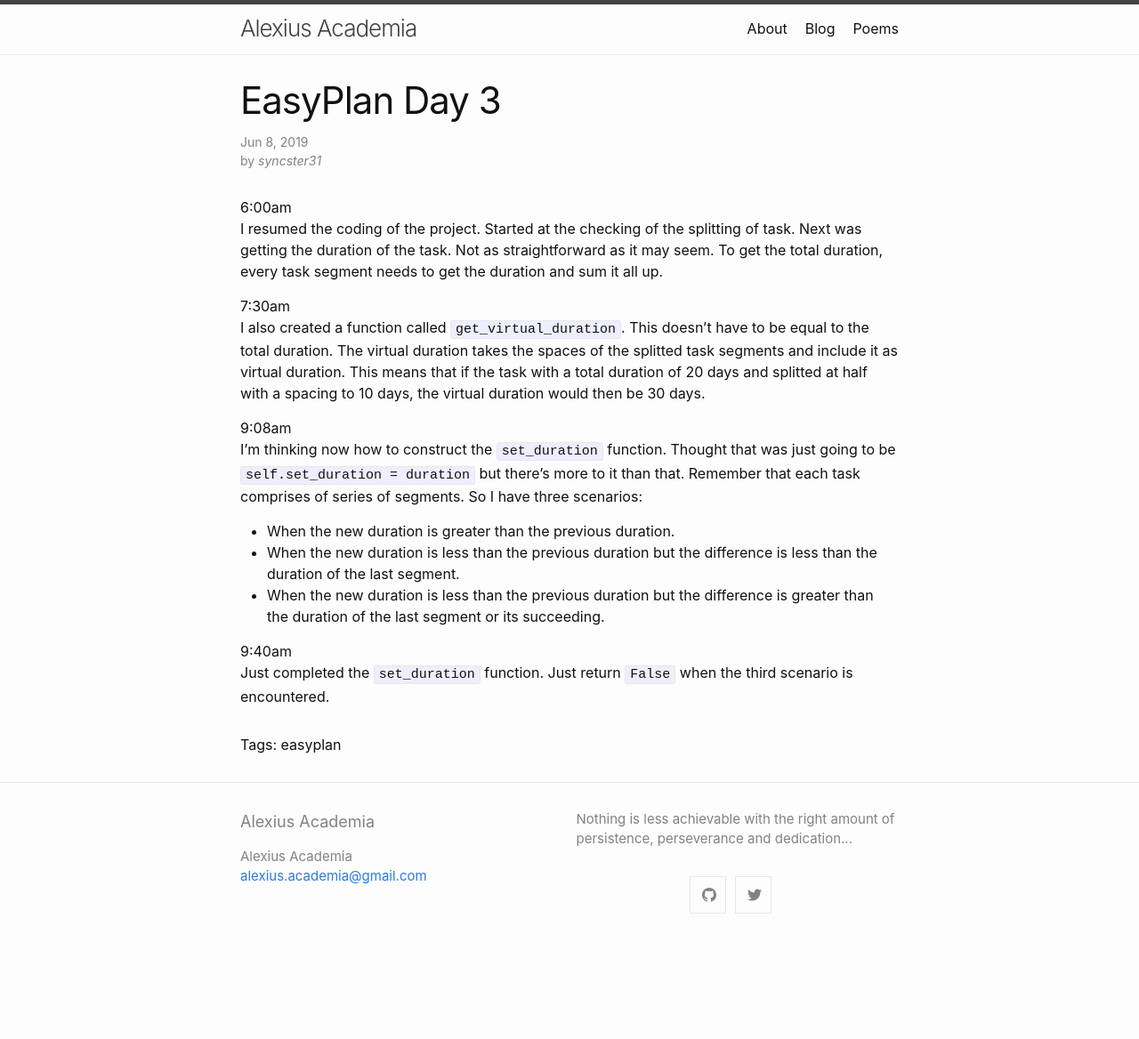
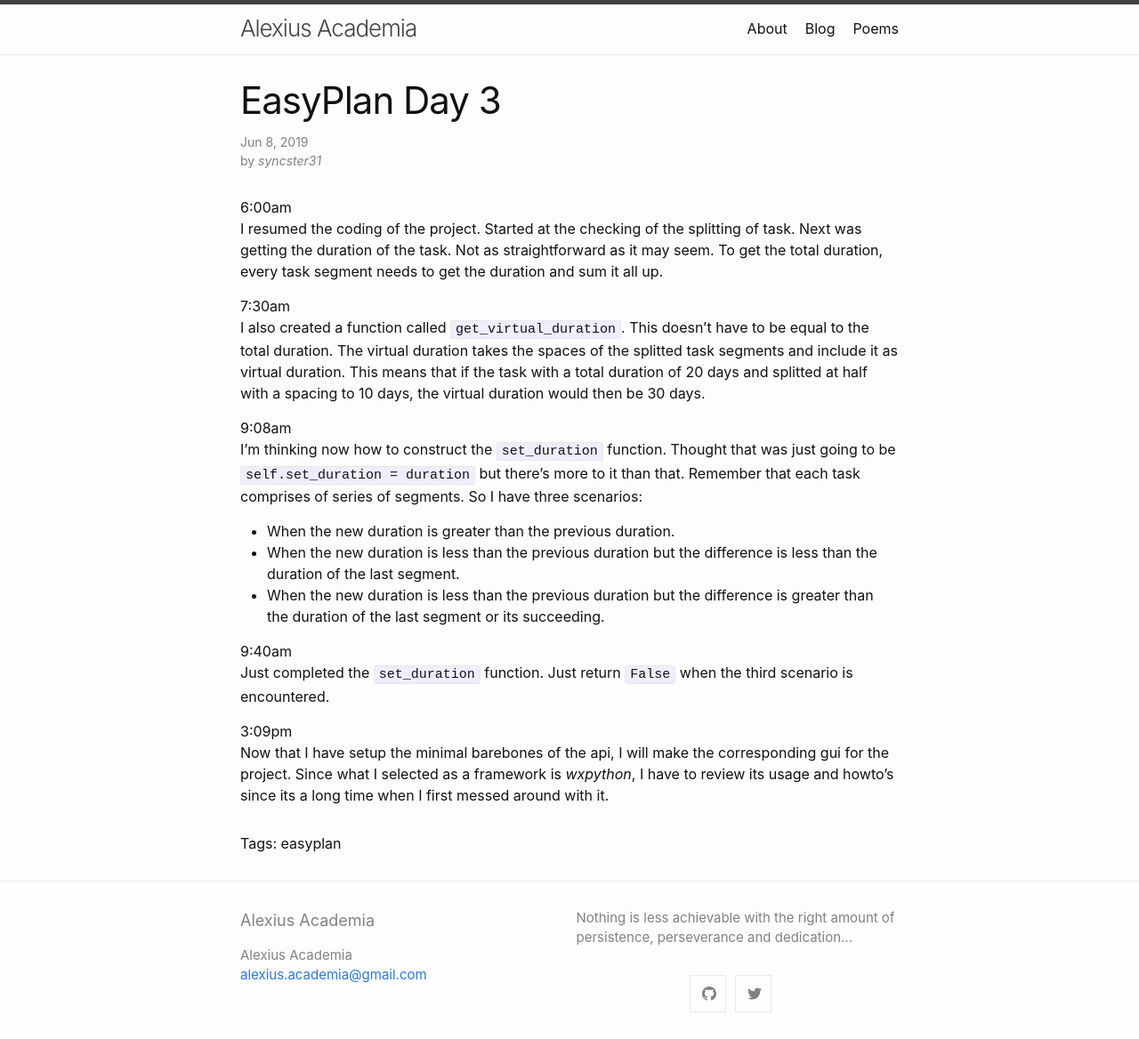
Before and after one commit to alexiusacademia/alexiusacademia.github.io, a Jekyll site: the page built from _posts/2019-06-08-easyplan-day3.md, in a window 1280 px wide. Shown: the whole page at 89% size. Built offline with Jekyll 4.4.1, drawn with Linux system fonts in a browser that asks for light colours; comment, search, counter and statistics services are not loaded; before the commit the page ends 1057 px from its top, so only the background shows below that.

Commit message:
Updated.

````diff
--- a/_posts/2019-06-08-easyplan-day3.md
+++ b/_posts/2019-06-08-easyplan-day3.md
@@ -20,3 +20,6 @@
 
 9:40am
 Just completed the ```set_duration``` function. Just return ```False``` when the third scenario is encountered.
+
+3:09pm
+Now that I have setup the minimal barebones of the api, I will make the corresponding gui for the project. Since what I selected as a framework is _wxpython_, I have to review its usage and howto's since its a long time when I first messed around with it.
````
